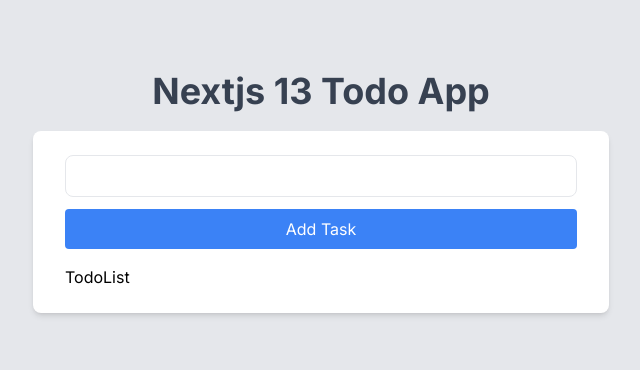
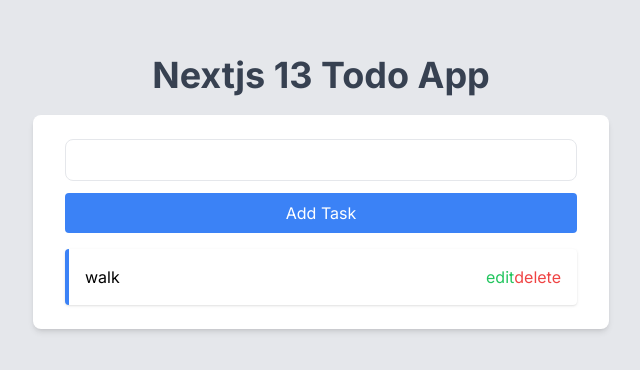
Before and after one commit to JamesCroissant/nextjs-todo, a Next.js app in the folder nextjs-todo/: page / in a window 1280 px wide. Shown: the part 144-514 px from the top of the page, without its empty margins (319-959 px from the left). Built offline with nearby package versions, Linux system fonts and the light colour scheme.

Commit message:
update html and css in TodoList.tsx

```diff
--- a/nextjs-todo/app/components/TodoList.tsx
+++ b/nextjs-todo/app/components/TodoList.tsx
@@ -2,7 +2,15 @@
 
 const TodoList = () => {
   return (
-    <div>TodoList</div>
+    <ul className="space-y-3">
+      <li className="flex justify-between p-4 bg-white border-l-4 border-blue-500 rounded shadow">
+        <span>walk</span>
+        <div>
+          <button className="text-green-500">edit</button>
+          <button className="text-red-500">delete</button>
+        </div>
+      </li>
+    </ul>
   )
 }
 
```
